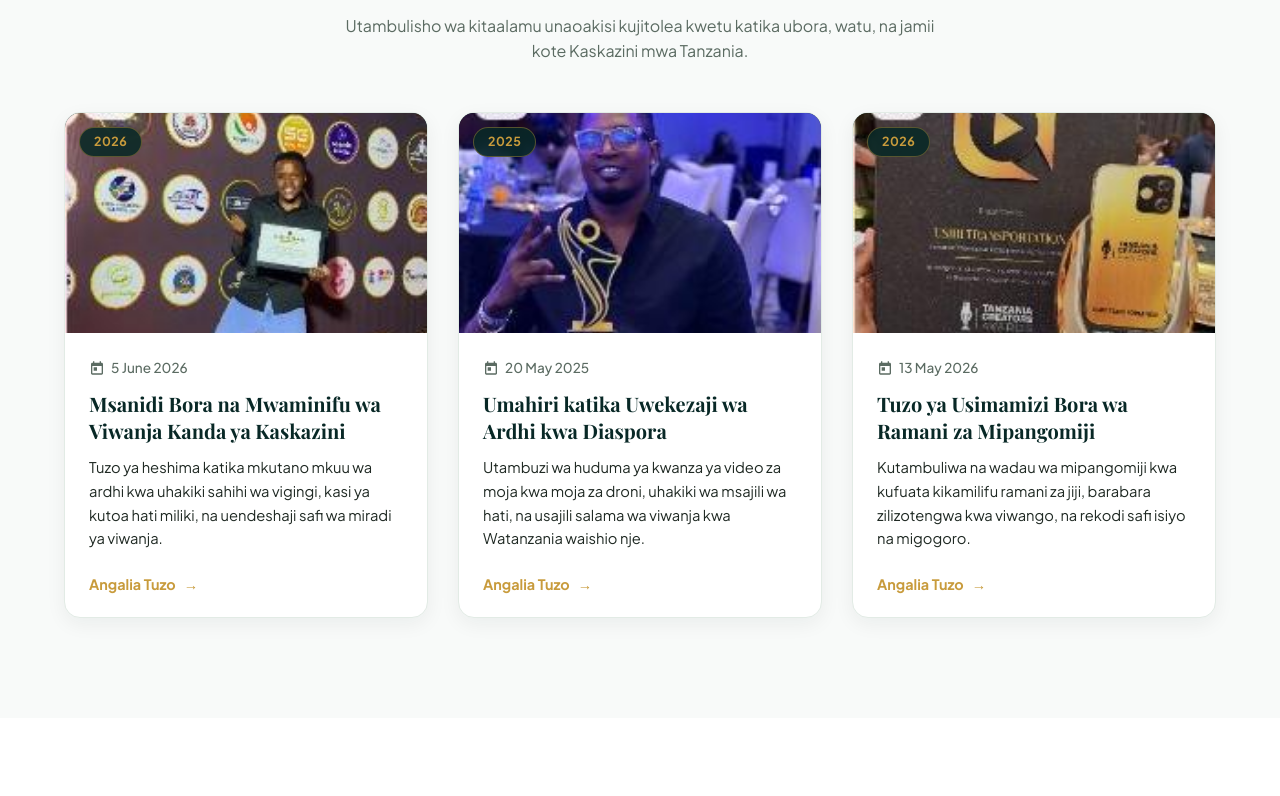
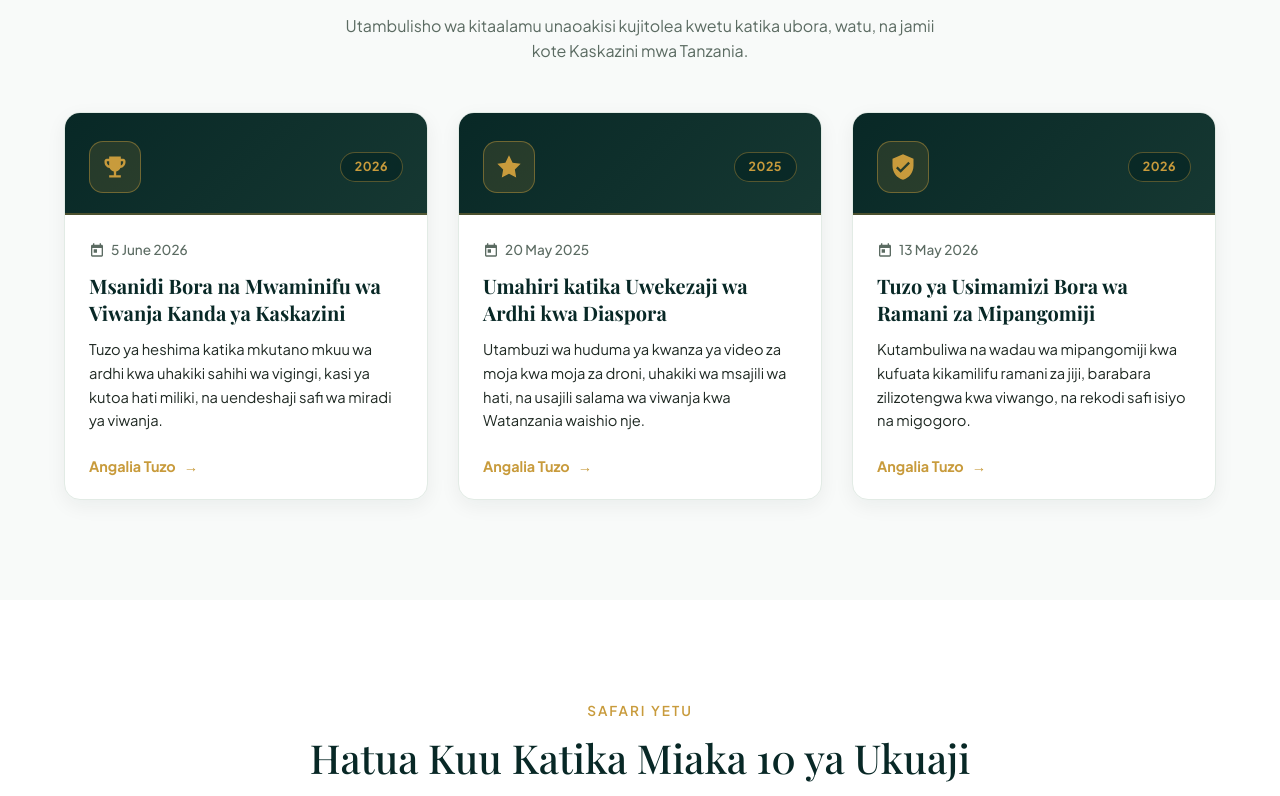
Before and after one commit to ceolema32lab/SISI-ESTATE, a plain HTML site: page achievements.html in a window 1280 px wide. Shown: the part 995-1791 px from the top of the page. Drawn offline with nearby package versions, Linux system fonts and the light colour scheme; no server answers; a web font is replaced by a local one.

Commit message:
Remove photos from achievements page; use pure brand vector styling and gold trophy emblems

```diff
--- a/achievements.html
+++ b/achievements.html
@@ -137,9 +137,11 @@
 
                     <!-- Award Card 1 -->
                     <div class="award-card">
-                        <div class="award-img-wrap">
-                            <img src="assets/award_1.jpg" alt="Northern Zone Property Awards 2026" loading="lazy">
-                            <span class="award-year-pill">2026</span>
+                        <div class="award-card-header">
+                            <div class="award-icon-box">
+                                <svg viewBox="0 0 24 24"><path d="M19 5h-2V3H7v2H5c-1.1 0-2 .9-2 2v1c0 2.55 1.92 4.63 4.39 4.94.63 1.5 1.98 2.63 3.61 2.96V19H7v2h10v-2h-4v-3.1c1.63-.33 2.98-1.46 3.61-2.96C19.08 12.63 21 10.55 21 8V7c0-1.1-.9-2-2-2zM5 8V7h2v3.82C5.84 10.4 5 9.3 5 8zm14 0c0 1.3-.84 2.4-2 2.82V7h2v1z"/></svg>
+                            </div>
+                            <span class="award-year-pill" style="position:static;">2026</span>
                         </div>
                         <div class="award-body">
                             <div class="award-date">
@@ -159,9 +161,11 @@
 
                     <!-- Award Card 2 -->
                     <div class="award-card">
-                        <div class="award-img-wrap">
-                            <img src="assets/award_2.jpg" alt="East Africa Youth & Leadership Awards 2025" loading="lazy">
-                            <span class="award-year-pill">2025</span>
+                        <div class="award-card-header">
+                            <div class="award-icon-box">
+                                <svg viewBox="0 0 24 24"><path d="M12 2l3.09 6.26L22 9.27l-5 4.87 1.18 6.88L12 17.77l-6.18 3.25L7 14.14 2 9.27l6.91-1.01L12 2z"/></svg>
+                            </div>
+                            <span class="award-year-pill" style="position:static;">2025</span>
                         </div>
                         <div class="award-body">
                             <div class="award-date">
@@ -181,9 +185,11 @@
 
                     <!-- Award Card 3 -->
                     <div class="award-card">
-                        <div class="award-img-wrap">
-                            <img src="assets/award_3.jpg" alt="Tanzania Real Estate Creators & Governance 2026" loading="lazy">
-                            <span class="award-year-pill">2026</span>
+                        <div class="award-card-header">
+                            <div class="award-icon-box">
+                                <svg viewBox="0 0 24 24"><path d="M12 1L3 5v6c0 5.55 3.84 10.74 9 12 5.16-1.26 9-6.45 9-12V5l-9-4zm-2 16l-4-4 1.41-1.41L10 14.17l6.59-6.59L18 9l-8 8z"/></svg>
+                            </div>
+                            <span class="award-year-pill" style="position:static;">2026</span>
                         </div>
                         <div class="award-body">
                             <div class="award-date">
@@ -409,7 +415,6 @@
                 categoryEn: "Real Estate Governance & Surveying Precision",
                 categorySw: "Usimamizi wa Ardhi na Usahihi wa Upimaji",
                 date: "5 June 2026",
-                image: "assets/award_1.jpg",
                 citationEn: "Presented at the Central Zone & Northern Property Summit in recognition of Sisi Estate Company Limited's flawless 100% beacon placement integrity, transparent title deeds delivery, and ethical community partnerships across Arusha.",
                 citationSw: "Ilitolewa katika mkutano mkuu wa ardhi kwa kutambua rekodi thabiti ya Sisi Estate Company Limited katika usahihi wa vigingi, kasi ya kukabidhi hati miliki halisi, na ushirikiano safi wa jamii kote Arusha."
             },
@@ -420,7 +425,6 @@
                 categoryEn: "Innovation & Remote Buyer Protection",
                 categorySw: "Ubunifu na Ulinzi wa Wanunuzi wa Mbali",
                 date: "20 May 2025",
-                image: "assets/award_2.jpg",
                 citationEn: "Awarded at the East Africa Youth & Leadership Awards for pioneering remote live-drone plot inspections, legal registry validations, and secure escrow settlement for Tanzanians living abroad.",
                 citationSw: "Tuzo maalum ya uongozi na ubunifu kwa kuanzisha ukaguzi wa viwanja kwa video za droni, uhakiki wa kisheria wa usajili wa hati, na huduma salama ya manunuzi kwa Watanzania wanaoishi ughaibuni."
             },
@@ -431,7 +435,6 @@
                 categoryEn: "Sustainable Urban Planning & Dispute-Free Land",
                 categorySw: "Mipangomiji Endelevu na Ardhi Isiyo na Migogoro",
                 date: "13 May 2026",
-                image: "assets/award_3.jpg",
                 citationEn: "Conferred by regional urban planning stakeholders for exemplary zero boundary disputes across all Sisi Estate projects, compliant road reservation layouts, and seamless collaboration with the Ministry of Lands.",
                 citationSw: "Iliidhinishwa na wadau wa mipangomiji kwa rekodi isiyo na migogoro ya mipaka katika miradi yote ya Sisi Estate, barabara zilizopimwa kwa kanuni, na ushirikiano bora na Wizara ya Ardhi."
             }
@@ -448,18 +451,20 @@
 
             const modalBody = document.getElementById("award-modal-body");
             modalBody.innerHTML = `
-                <div style="display:flex; align-items:center; gap:10px; margin-bottom:12px;">
-                    <span class="award-year-pill" style="position:static;">${award.year}</span>
-                    <span style="font-size:0.85rem; color:var(--color-text-muted); font-weight:600;">${award.date}</span>
+                <div style="display:flex; align-items:center; justify-content:space-between; margin-bottom:16px;">
+                    <div class="award-icon-box">
+                        <svg viewBox="0 0 24 24"><path d="M19 5h-2V3H7v2H5c-1.1 0-2 .9-2 2v1c0 2.55 1.92 4.63 4.39 4.94.63 1.5 1.98 2.63 3.61 2.96V19H7v2h10v-2h-4v-3.1c1.63-.33 2.98-1.46 3.61-2.96C19.08 12.63 21 10.55 21 8V7c0-1.1-.9-2-2-2zM5 8V7h2v3.82C5.84 10.4 5 9.3 5 8zm14 0c0 1.3-.84 2.4-2 2.82V7h2v1z"/></svg>
+                    </div>
+                    <div style="display:flex; align-items:center; gap:10px;">
+                        <span class="award-year-pill" style="position:static;">${award.year}</span>
+                        <span style="font-size:0.85rem; color:var(--color-text-muted); font-weight:600;">${award.date}</span>
+                    </div>
                 </div>
                 <h2 style="font-family:var(--font-serif); font-size:1.6rem; color:var(--color-primary); margin-bottom:8px; line-height:1.3;">${title}</h2>
                 <div style="font-size:0.88rem; color:var(--color-accent); font-weight:700; text-transform:uppercase; letter-spacing:1px; margin-bottom:20px;">${category}</div>
-                <div style="height:240px; border-radius:12px; overflow:hidden; margin-bottom:20px; background:#082826;">
-                    <img src="${award.image}" alt="${title}" style="width:100%; height:100%; object-fit:cover;">
-                </div>
-                <div style="background:var(--color-surface); padding:18px; border-radius:12px; border:1px solid var(--color-border); margin-bottom:24px;">
-                    <div style="font-size:0.8rem; font-weight:700; text-transform:uppercase; color:var(--color-text-muted); margin-bottom:6px;">Official Citation / Maelezo Rasmi</div>
-                    <p style="font-size:0.95rem; color:var(--color-text-body); line-height:1.6; margin:0;">${citation}</p>
+                <div style="background:var(--color-surface); padding:20px; border-radius:12px; border:1px solid var(--color-border); margin-bottom:24px;">
+                    <div style="font-size:0.8rem; font-weight:700; text-transform:uppercase; color:var(--color-text-muted); margin-bottom:8px;">Official Citation / Maelezo Rasmi</div>
+                    <p style="font-size:0.95rem; color:var(--color-text-body); line-height:1.65; margin:0;">${citation}</p>
                 </div>
                 <a href="contact.html?subject=${encodeURIComponent(title)}" class="btn btn-primary" style="display:block; text-align:center;">
                     ${isSwahili ? "Wasiliana Kuhusu Huduma Zetu" : "Consult With Our Award-Winning Team"}
--- a/style.css
+++ b/style.css
@@ -3464,13 +3464,7 @@ img {
 .achieve-hero {
     position: relative;
     padding: 140px 0 80px 0;
-    background-color: #082826;
-    background-image:
-        linear-gradient(135deg, rgba(8, 40, 38, 0.94) 0%, rgba(22, 56, 50, 0.9) 100%),
-        url('assets/services_banner.png');
-    background-position: center center;
-    background-size: cover;
-    background-repeat: no-repeat;
+    background: linear-gradient(135deg, #082826 0%, #163832 50%, #082826 100%);
     color: #FFFFFF;
     text-align: center;
     overflow: hidden;
@@ -3601,22 +3595,31 @@ img {
     border-color: rgba(200, 155, 60, 0.5);
 }
 
-.award-img-wrap {
-    position: relative;
-    height: 220px;
-    background-color: #082826;
-    overflow: hidden;
-}
-
-.award-img-wrap img {
-    width: 100%;
-    height: 100%;
-    object-fit: cover;
-    transition: transform 0.4s ease;
-}
-
-.award-card:hover .award-img-wrap img {
-    transform: scale(1.04);
+.award-card-header {
+    background: linear-gradient(135deg, #082826 0%, #163832 100%);
+    padding: 28px 24px 20px 24px;
+    display: flex;
+    justify-content: space-between;
+    align-items: center;
+    border-bottom: 2px solid rgba(200, 155, 60, 0.35);
+}
+
+.award-icon-box {
+    width: 52px;
+    height: 52px;
+    border-radius: 14px;
+    background: rgba(200, 155, 60, 0.15);
+    border: 1px solid rgba(200, 155, 60, 0.45);
+    display: flex;
+    align-items: center;
+    justify-content: center;
+    color: var(--color-accent);
+}
+
+.award-icon-box svg {
+    width: 28px;
+    height: 28px;
+    fill: currentColor;
 }
 
 .award-year-pill {
```
Also changed, not shown: assets/award_1.jpg (deleted), assets/award_2.jpg (deleted), assets/award_3.jpg (deleted).
